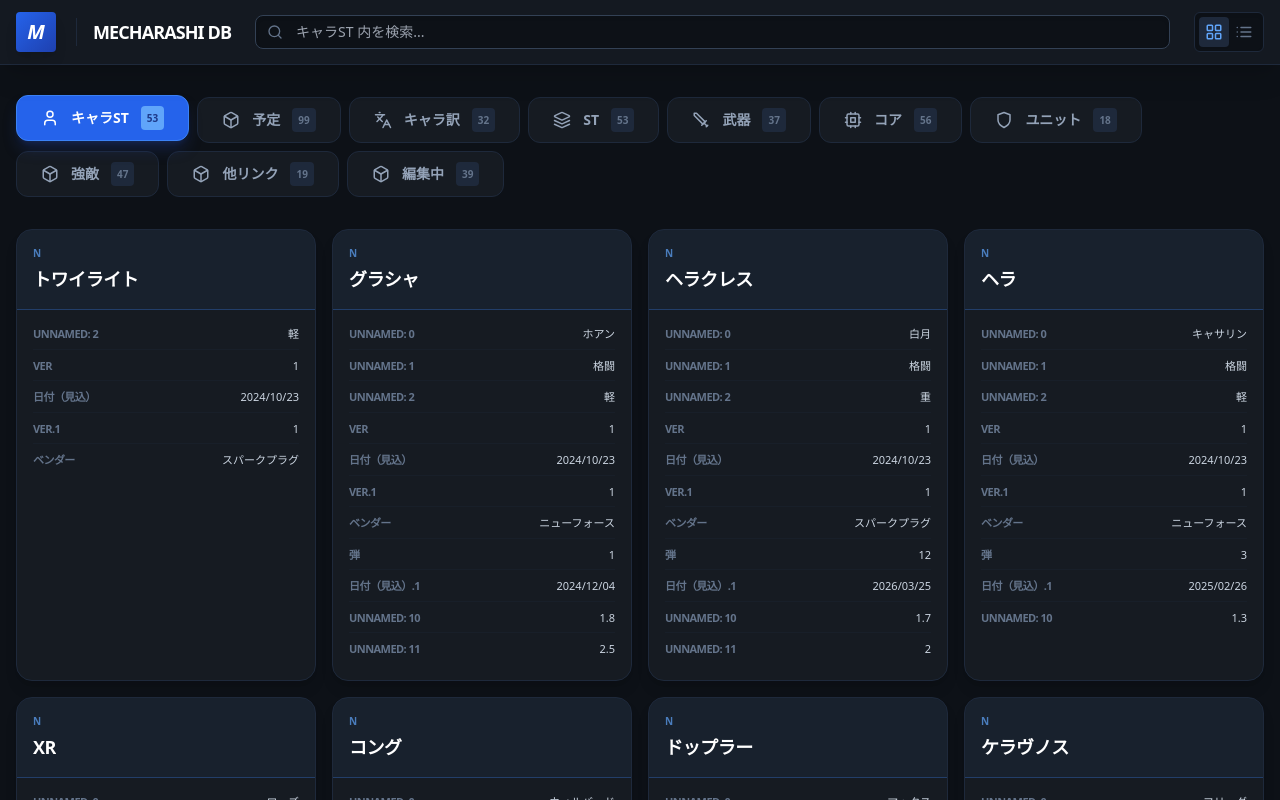
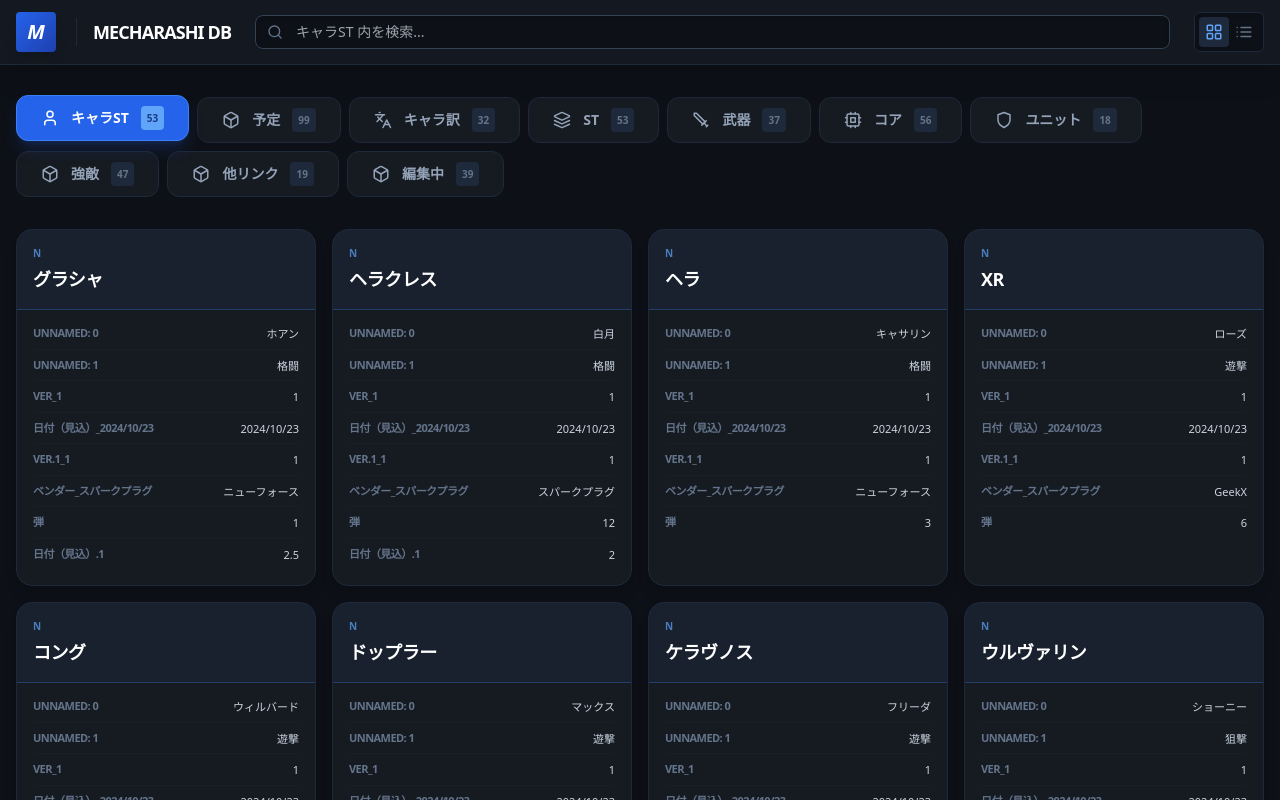
Before and after one commit to jyamaiken/mecharashi-tools, a React (Vite) app: page / in a window 1280 px wide. Shown: the top 800 px of the page. Built offline with nearby package versions, Linux system fonts and the light colour scheme; the HTML template or start-up script is replaced by a standard one.

Commit message:
Update App.tsx

```diff
--- a/src/App.tsx
+++ b/src/App.tsx
@@ -1,14 +1,14 @@
 import React, { useState, useEffect } from 'react';
 import { Search, Shield, User, Sword, RefreshCw, ChevronRight, LayoutGrid, List, AlertCircle, Database, Box, Layers, Filter, Languages, Cpu } from 'lucide-react';
 
-const App: React.FC = () => {
-  const [db, setDb] = useState<any>(null);
+const App = () => {
+  const [db, setDb] = useState(null);
   const [loading, setLoading] = useState(true);
-  const [error, setError] = useState<string | null>(null);
-  const [activeTab, setActiveTab] = useState<string>('');
-  const [selectedSubGroup, setSelectedSubGroup] = useState<string>('すべて');
+  const [error, setError] = useState(null);
+  const [activeTab, setActiveTab] = useState('');
+  const [selectedSubGroup, setSelectedSubGroup] = useState('すべて');
   const [searchTerm, setSearchTerm] = useState('');
-  const [viewMode, setViewMode] = useState<'grid' | 'list'>('grid');
+  const [viewMode, setViewMode] = useState('grid');
 
   useEffect(() => {
     const loadDatabase = async () => {
@@ -24,7 +24,7 @@ const App: React.FC = () => {
         setDb(data);
         const firstSheet = Object.keys(data)[0];
         setActiveTab(firstSheet);
-      } catch (err: any) {
+      } catch (err) {
         setError(err.message || 'データの読み込みに失敗しました。');
       } finally {
         setLoading(false);
@@ -33,7 +33,6 @@ const App: React.FC = () => {
     loadDatabase();
   }, []);
 
-  // タブが切り替わった際にサブグループを「すべて」にリセットする
   useEffect(() => {
     if (!db || !activeTab) return;
 
@@ -44,7 +43,7 @@ const App: React.FC = () => {
     }
   }, [activeTab, db]);
 
-  const getTabIcon = (name: string) => {
+  const getTabIcon = (name) => {
     if (name.includes('操縦士') || name.includes('キャラST')) return <User size={18} />;
     if (name.includes('キャラ訳')) return <Languages size={18} />;
     if (name.includes('機体') || name.includes('メカ') || name.includes('ユニット')) return <Shield size={18} />;
@@ -56,15 +55,17 @@ const App: React.FC = () => {
 
   const sheetNames = db ? Object.keys(db) : [];
 
-  // データの正規化（キャラ訳などの複数行データを統合）
+  // データの正規化
   const getProcessedData = () => {
     const rawData = (db && activeTab && db[activeTab]) ? db[activeTab] : [];
+    if (rawData.length === 0) return [];
 
+    // キャラ訳: 複数行を1つのアイテムに統合
     if (activeTab === 'キャラ訳') {
-      const grouped: any[] = [];
-      let currentItem: any = null;
+      const grouped = [];
+      let currentItem = null;
 
-      rawData.forEach((row: any) => {
+      rawData.forEach((row) => {
         const name = row['名前'] || row['Name'] || Object.values(row)[0];
         if (name && String(name).trim() !== "") {
           if (currentItem) grouped.push(currentItem);
@@ -77,17 +78,50 @@ const App: React.FC = () => {
       return grouped;
     }
 
+    // キャラST: 2行にわたるヘッダーを統合
+    if (activeTab === 'キャラST' && rawData.length > 1) {
+      const subHeaderRow = rawData[0]; // 1行目をサブヘッダーとして取得
+      const dataRows = rawData.slice(1); // 2行目以降が実際のデータ
+
+      const keyMapping = {};
+      let lastValidMainHeader = '';
+
+      Object.keys(subHeaderRow).forEach(key => {
+        // "Unnamed" を含まない場合はメインヘッダーを更新
+        if (!key.includes('Unnamed')) {
+          lastValidMainHeader = key;
+        }
+
+        const subHeaderValue = String(subHeaderRow[key] || '').trim();
+
+        // メインヘッダーとサブヘッダーを結合（サブヘッダーがメインと同じなら結合しない）
+        if (subHeaderValue && subHeaderValue !== lastValidMainHeader) {
+          keyMapping[key] = `${lastValidMainHeader}_${subHeaderValue}`;
+        } else {
+          keyMapping[key] = lastValidMainHeader;
+        }
+      });
+
+      return dataRows.map(row => {
+        const normalizedItem = {};
+        Object.keys(row).forEach(key => {
+          const newKey = keyMapping[key] || key;
+          normalizedItem[newKey] = row[key];
+        });
+        return normalizedItem;
+      });
+    }
+
     return rawData;
   };
 
   const processedData = getProcessedData();
   const currentData = (db && activeTab && db[activeTab]) ? db[activeTab] : [];
 
-  // 検索フィルタリング
-  const searchedItems = processedData.filter((item: any) =>
+  const searchedItems = processedData.filter((item) =>
     Object.values(item).some(val =>
       String(val).toLowerCase().includes(searchTerm.toLowerCase())
-    ) || (item._subRows && item._subRows.some((sub: any) =>
+    ) || (item._subRows && item._subRows.some((sub) =>
       Object.values(sub).some(sv => String(sv).toLowerCase().includes(searchTerm.toLowerCase()))
     ))
   );
@@ -104,16 +138,15 @@ const App: React.FC = () => {
     const groupField = activeTab === 'ST' ? '免' : (activeTab === '武器' || activeTab === 'コア') ? '種別' : null;
 
     if (groupField) {
-      const uniqueGroups = [...new Set(currentData.map((item: any) => String(item[groupField] || '未設定')))].sort();
+      const uniqueGroups = [...new Set(currentData.map((item) => String(item[groupField] || '未設定')))].sort();
       const allGroups = ['すべて', ...uniqueGroups];
 
       const groupFilteredItems = selectedSubGroup === 'すべて'
         ? searchedItems
-        : searchedItems.filter((item: any) => String(item[groupField] || '未設定') === selectedSubGroup);
+        : searchedItems.filter((item) => String(item[groupField] || '未設定') === selectedSubGroup);
 
       return (
         <div className="space-y-6">
-          {/* サブタブ選択 */}
           <div className="flex flex-wrap gap-2 p-2 bg-[#161b22] border border-slate-800 rounded-xl shadow-inner shadow-black/40">
             <div className="flex items-center gap-2 px-3 text-slate-500 border-r border-slate-800 mr-1">
               <Filter size={14} />
@@ -134,9 +167,8 @@ const App: React.FC = () => {
             ))}
           </div>
 
-          {/* 表示 */}
           <div className={viewMode === 'grid' ? "grid grid-cols-1 sm:grid-cols-2 lg:grid-cols-3 xl:grid-cols-4 gap-4" : "space-y-2"}>
-            {groupFilteredItems.map((item: any, i: number) => (
+            {groupFilteredItems.map((item, i) => (
               <ItemCard key={i} item={item} mode={viewMode} tabName={activeTab} />
             ))}
           </div>
@@ -146,7 +178,7 @@ const App: React.FC = () => {
 
     return (
       <div className={viewMode === 'grid' ? "grid grid-cols-1 sm:grid-cols-2 lg:grid-cols-3 xl:grid-cols-4 gap-4" : "space-y-2"}>
-        {searchedItems.map((item: any, i: number) => (
+        {searchedItems.map((item, i) => (
           <ItemCard key={i} item={item} mode={viewMode} tabName={activeTab} />
         ))}
       </div>
@@ -243,7 +275,7 @@ const App: React.FC = () => {
   );
 };
 
-const NavButton = ({ active, icon, label, onClick, count }: any) => (
+const NavButton = ({ active, icon, label, onClick, count }) => (
   <button
     onClick={onClick}
     className={`flex items-center gap-3 px-6 py-2.5 rounded-xl text-sm font-bold transition-all border ${
@@ -258,19 +290,23 @@ const NavButton = ({ active, icon, label, onClick, count }: any) => (
   </button>
 );
 
-const ItemCard = ({ item, mode, tabName }: any) => {
+const ItemCard = ({ item, mode, tabName }) => {
   const itemEntries = Object.entries(item).filter(([k]) => !k.startsWith('_'));
 
   let name = '';
-  if (tabName === 'ST') {
+  // キャラSTの場合、統合されたキー名から名前を探す（例：基本情報_名前など）
+  if (tabName === 'キャラST') {
+    const nameEntry = itemEntries.find(([k]) => k.includes('名前') || k.includes('Name'));
+    name = nameEntry ? nameEntry[1] : 'Unknown';
+  } else if (tabName === 'ST') {
     name = item['日本名'] || item['名前'] || (itemEntries.length > 0 ? itemEntries[0][1] : 'Unknown');
   } else {
     name = item['名前'] || item['Name'] || item['機体名'] || item['武器名'] || (itemEntries.length > 0 ? itemEntries[0][1] : 'Unknown');
   }
 
-  const rarity = item['レアリティ'] || item['Rarity'] || 'N';
-  const rarityClass = rarity.includes('S') ? 'border-orange-500/30 bg-orange-500/5 text-orange-400'
-                   : rarity.includes('A') ? 'border-purple-500/30 bg-purple-500/5 text-purple-400'
+  const rarity = item['レアリティ'] || item['Rarity'] || item['基本情報_レアリティ'] || 'N';
+  const rarityClass = String(rarity).includes('S') ? 'border-orange-500/30 bg-orange-500/5 text-orange-400'
+                   : String(rarity).includes('A') ? 'border-purple-500/30 bg-purple-500/5 text-purple-400'
                    : 'border-blue-500/30 bg-blue-500/5 text-blue-400';
 
   if (mode === 'list') {
@@ -279,7 +315,7 @@ const ItemCard = ({ item, mode, tabName }: any) => {
         <div className="flex flex-col gap-4">
           <div className="flex items-center justify-between">
             <div className="flex items-center gap-4">
-              <div className={`w-1 h-6 rounded-full ${rarity.includes('S') ? 'bg-orange-500' : rarity.includes('A') ? 'bg-purple-500' : 'bg-blue-500'}`} />
+              <div className={`w-1 h-6 rounded-full ${String(rarity).includes('S') ? 'bg-orange-500' : String(rarity).includes('A') ? 'bg-purple-500' : 'bg-blue-500'}`} />
               <span className="text-white font-bold flex items-center gap-2">
                 {name}
                 {tabName === 'コア' && item['要度'] && (
@@ -293,7 +329,7 @@ const ItemCard = ({ item, mode, tabName }: any) => {
 
           <div className="grid grid-cols-1 sm:grid-cols-2 md:grid-cols-3 gap-x-6 gap-y-2 pt-2 border-t border-slate-800/50">
              {itemEntries.map(([key, val]) => (
-                val && !['レアリティ', 'Rarity', 'Name', '名前', '機体名', '武器名', '日本名', '免', '種別', '要度'].includes(key) && (
+                val && !key.includes('名前') && !key.includes('Name') && !key.includes('レアリティ') && (
                   <div key={key} className="flex justify-between text-[11px] border-b border-slate-800/30 pb-1">
                     <span className="text-slate-500 font-bold uppercase tracking-tighter">{key}</span>
                     <span className="text-slate-300 ml-4 text-right">{String(val)}</span>
@@ -301,24 +337,6 @@ const ItemCard = ({ item, mode, tabName }: any) => {
                 )
              ))}
           </div>
-
-          {/* 拡張データ（サブ行） */}
-          {item._subRows && item._subRows.length > 0 && (
-            <div className="space-y-2 mt-2">
-              {item._subRows.map((sub: any, idx: number) => (
-                <div key={idx} className="p-3 bg-black/20 rounded-lg border border-slate-800/50 text-[11px]">
-                  {Object.entries(sub).map(([sk, sv]) => (
-                    sv && (
-                      <div key={sk} className="flex flex-col mb-1 last:mb-0">
-                        <span className="text-[9px] text-slate-600 font-bold uppercase">{sk}</span>
-                        <span className="text-slate-400 leading-relaxed">{String(sv)}</span>
-                      </div>
-                    )
-                  ))}
-                </div>
-              ))}
-            </div>
-          )}
         </div>
       </div>
     );
@@ -352,35 +370,14 @@ const ItemCard = ({ item, mode, tabName }: any) => {
 
           <div className="space-y-2">
             {itemEntries.map(([key, val]) => (
-              val && !['レアリティ', 'Rarity', 'Name', '名前', '機体名', '武器名', '日本名', '免', '種別', '条件or効果', '要度'].includes(key) && (
+              val && !key.includes('名前') && !key.includes('Name') && !key.includes('レアリティ') && !['免', '種別', '条件or効果', '要度'].includes(key) && (
                 <div key={key} className="flex justify-between text-[11px] border-b border-slate-800/30 pb-1.5 last:border-0">
-                  <span className="text-slate-500 uppercase tracking-tighter font-bold">{key}</span>
-                  <span className="text-slate-300 font-medium text-right ml-2">{String(val)}</span>
+                  <span className="text-slate-500 uppercase tracking-tighter font-bold leading-tight mr-2">{key}</span>
+                  <span className="text-slate-300 font-medium text-right ml-2 break-all">{String(val)}</span>
                 </div>
               )
             ))}
           </div>
-
-          {/* サブ行（拡張データ） */}
-          {item._subRows && item._subRows.length > 0 && (
-            <div className="mt-4 pt-4 border-t border-slate-800">
-              <p className="text-[10px] text-blue-400 font-black mb-3 tracking-widest uppercase flex items-center gap-2">
-                <Database size={12} /> EXTENDED DATA
-              </p>
-              {item._subRows.map((sub: any, idx: number) => (
-                <div key={idx} className="mb-4 last:mb-0 p-3 bg-black/20 rounded-xl border border-slate-800/50">
-                  {Object.entries(sub).map(([sk, sv]) => (
-                    sv && (
-                      <div key={sk} className="flex flex-col mb-2 last:mb-0">
-                        <span className="text-[9px] text-slate-600 font-bold uppercase">{sk}</span>
-                        <span className="text-xs text-slate-400 leading-relaxed">{String(sv)}</span>
-                      </div>
-                    )
-                  ))}
-                </div>
-              ))}
-            </div>
-          )}
         </div>
       </div>
     </div>
```
